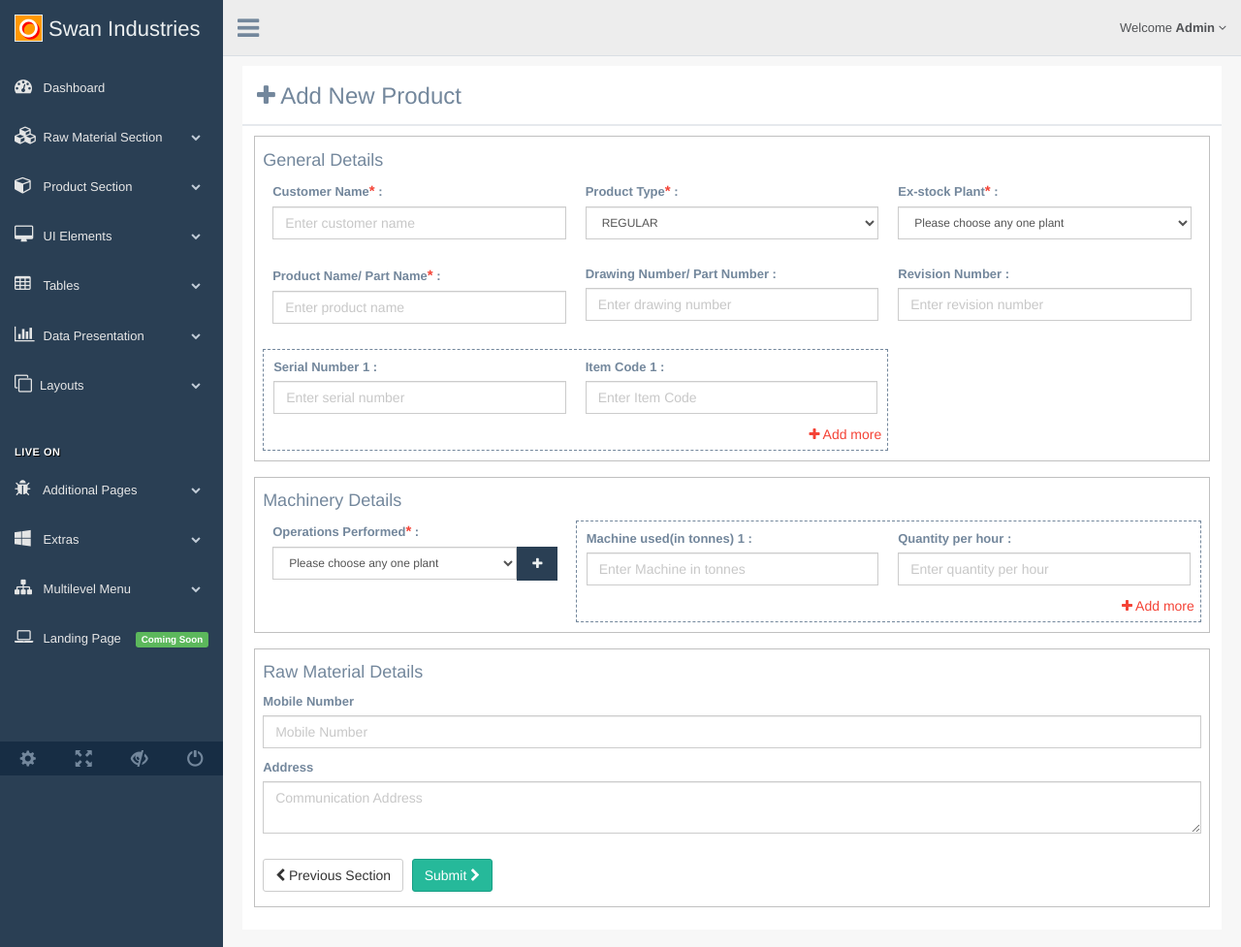
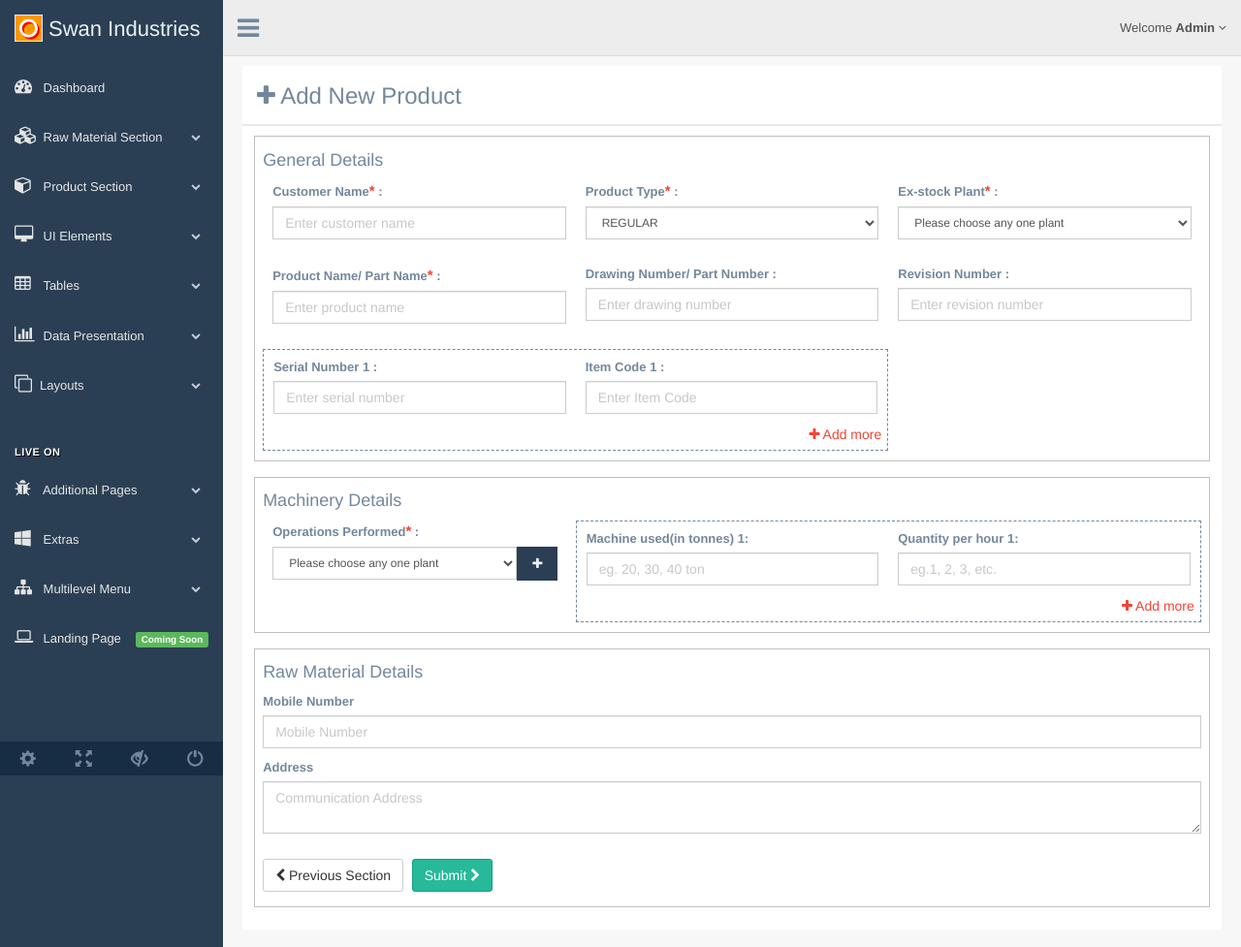
Before and after one commit to samratBizmo007/reposwan, a CodeIgniter app: page /projpoc/admin/products/addproduct in a window 1280 px wide. Shown: the top 977 px of the page at 97% size. Run offline with CodeIgniter, Linux system fonts and the light colour scheme; some libraries are stand-ins or nearby versions.

Commit message:
commit: add prod

```diff
--- a/application/views/includes/footer.php
+++ b/application/views/includes/footer.php
@@ -28,8 +28,6 @@
   <!-- Custom Theme Scripts -->
   <script src="<?php echo base_url(); ?>assets/build/js/custom.min.js"></script>
   <script src="<?php echo base_url(); ?>assets/alert/jquery-confirm.js"></script>
-  <!-- js file for product module -->
-  <script src="<?php echo base_url(); ?>assets/js/module/products.js"></script>
 
   </body>
 </html>
--- a/application/views/includes/header.php
+++ b/application/views/includes/header.php
@@ -18,7 +18,7 @@
 
   <!-- angular-->
   <script src="<?php echo base_url(); ?>assets/js/angular.js"></script>
-
+  <script src="<?php echo base_url(); ?>assets/js/jquery.min.js"></script>
 
 
 </head>
--- a/application/views/pages/admin/products/addproduct.php
+++ b/application/views/pages/admin/products/addproduct.php
@@ -119,14 +119,14 @@
                 <div class="w3-col l12 w3-padding-top">
                   <div class="col-md-6 col-sm-12 col-xs-12">
                     <div class="form-group">
-                    <label for="machine">Machine used(in tonnes) 1 :</label>
-                    <input type="text" class="form-control" id="machine1" name="machine[]" placeholder="Enter Machine in tonnes">
+                      <label for="machine">Machine used(in tonnes) 1:</label>
+                      <input type="number" min="0" class="form-control" id="machine1" name="machine[]" placeholder="eg. 20, 30, 40 ton">
                     </div>
                   </div>
                   <div class="col-md-6 col-sm-12 col-xs-12">
                     <div class="form-group">
-                    <label for="qtyhr">Quantity per hour :</label>
-                    <input type="text" class="form-control" id="qtyhr1" name="qtyhr[]" placeholder="Enter quantity per hour">
+                      <label for="qtyhr">Quantity per hour 1:</label>
+                      <input type="number" class="form-control" id="qtyhr1" name="qtyhr[]" placeholder="eg.1, 2, 3, etc.">
                     </div>
                   </div>
                 </div>
@@ -163,6 +163,10 @@
 
 </div>
 <!-- /page content -->
+
+<!-- js file for product module -->
+<script src="<?php echo base_url(); ?>assets/js/module/products.js"></script>
+
      <!--  </div>
     </div>
 
--- a/assets/js/module/products.js
+++ b/assets/js/module/products.js
@@ -82,13 +82,13 @@ $(document).ready(function () {
         <div class="col-md-6 col-sm-12 col-xs-12">\n\
         <div class="form-group">\n\
         <label for="machine">Machine used(in tonnes) '+x+' :</label>\n\
-        <input type="text" class="form-control" id="machine'+x+'" name="machine[]" placeholder="Enter serial number">\n\
+        <input type="number" class="form-control" id="machine'+x+'" name="machine[]" placeholder="eg. 20, 30, 40 ton">\n\
         </div>\n\
         </div>\n\
         <div class="col-md-6 col-sm-12 col-xs-12">\n\
         <div class="form-group">\n\
         <label for="qtyhr">Quantity per hour '+x+' :</label>\n\
-        <input type="text" class="form-control" id="qtyhr'+x+'" name="qtyhr[]" placeholder="Enter Item Code">\n\
+        <input type="number" class="form-control" id="qtyhr'+x+'" name="qtyhr[]" placeholder="eg.1, 2, 3, etc.">\n\
         </div>\n\
         </div>\n\
         <a href="#" class="delete btn w3-text-black w3-right w3-small" title="remove section">remove <i class="fa fa-remove"></i>\n\
```
Lines whose indentation alone changed are shown as unchanged.
